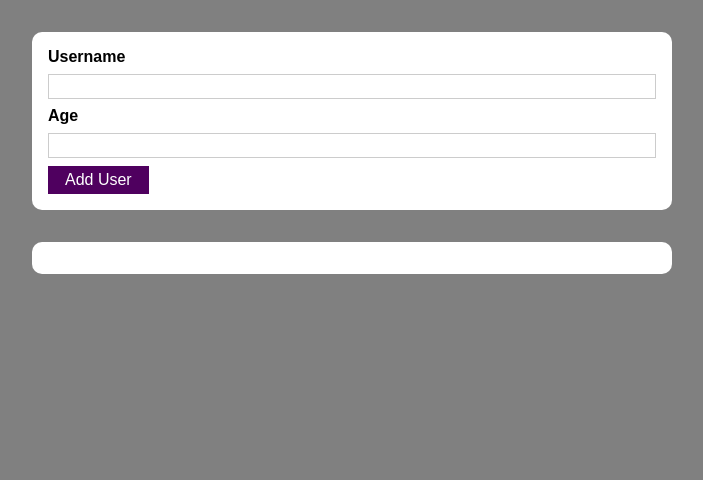
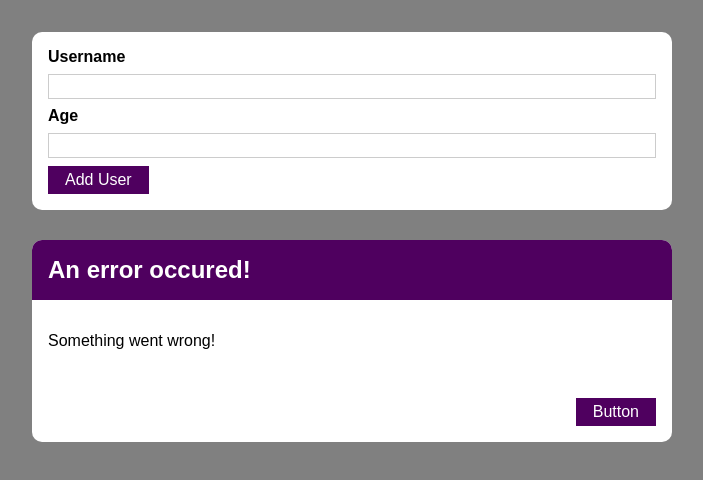
Before and after one commit to Developer-a-la-mode/Exercise, a React (Create React App) app: page / in a window 1280 px wide. Shown: the top 480 px of the page, without its empty margins (288-991 px from the left). Built offline with nearby package versions, Linux system fonts and the light colour scheme.

Commit message:
basic error modal component

```diff
--- a/src/components/AddUser.js
+++ b/src/components/AddUser.js
@@ -2,6 +2,8 @@
 import Button from './Button';
 import Card from "./Card";
 import classes from './AddUser.module.css';
+import ErrorModal from './ErrorModal';
+
 
 const Form = (props) => {
     const [enteredUserName, setEnteredUserName] = useState(' ')
@@ -29,6 +31,8 @@
     }
 
     return (
+        <div>
+            <ErrorModal title="An error occured!" message="Something went wrong!" />
             <Card className={classes.input}>
                 <form onSubmit={addUserHandler} htmlFor="username">
                     <label className="form-label">
@@ -44,7 +48,7 @@
                     <Button type="submit">Add User</Button>
                 </form>
             </Card>
-
+        </div>
     )
 }
 
--- /dev/null
+++ b/src/components/ErrorModal.js
@@ -0,0 +1,27 @@
+import React from 'react';
+import Card from './Card';
+import Button from './Button';
+import classes from './ErrorModal.module.css';
+
+const ErrorModal = props => {
+
+    return (
+        <Card className={classes.modal}>
+            <header className={classes.header}>
+                <h2>
+                    {props.title}
+                </h2>
+            </header>
+
+            <div className={classes.content}>
+                <p>{props.message}</p>
+            </div>
+
+            <footer className={classes.actions}>
+                <Button>Button</Button>
+            </footer>
+        </Card>
+    )
+}
+
+export default ErrorModal;
--- /dev/null
+++ b/src/components/ErrorModal.module.css
@@ -0,0 +1,45 @@
+.backdrop {
+    position: fixed;
+    top: 0;
+    left: 0;
+    width: 100%;
+    height: 100vh;
+    z-index: 10;
+    background: rgba(0, 0, 0, 0.75);
+  }
+
+  .modal {
+    position: fixed;
+    top: 30vh;
+    left: 10%;
+    width: 80%;
+    z-index: 100;
+    overflow: hidden;
+  }
+
+  .header {
+    background: #4f005f;
+    padding: 1rem;
+  }
+
+  .header h2 {
+    margin: 0;
+    color: white;
+  }
+
+  .content {
+    padding: 1rem;
+  }
+
+  .actions {
+    padding: 1rem;
+    display: flex;
+    justify-content: flex-end;
+  }
+
+  @media (min-width: 768px) {
+    .modal {
+      left: calc(50% - 20rem);
+      width: 40rem;
+    }
+  }
```
Lines whose indentation alone changed are shown as unchanged.
